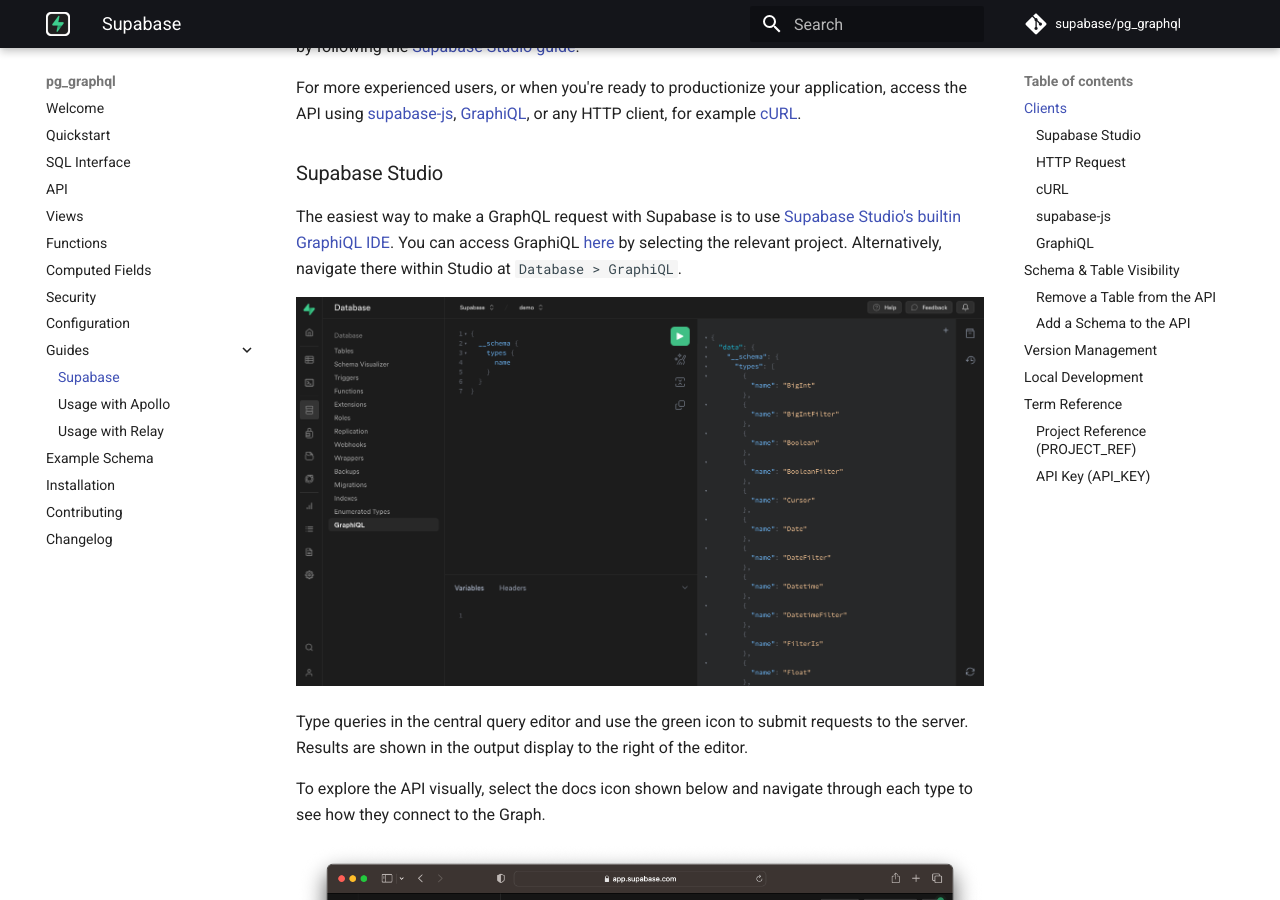
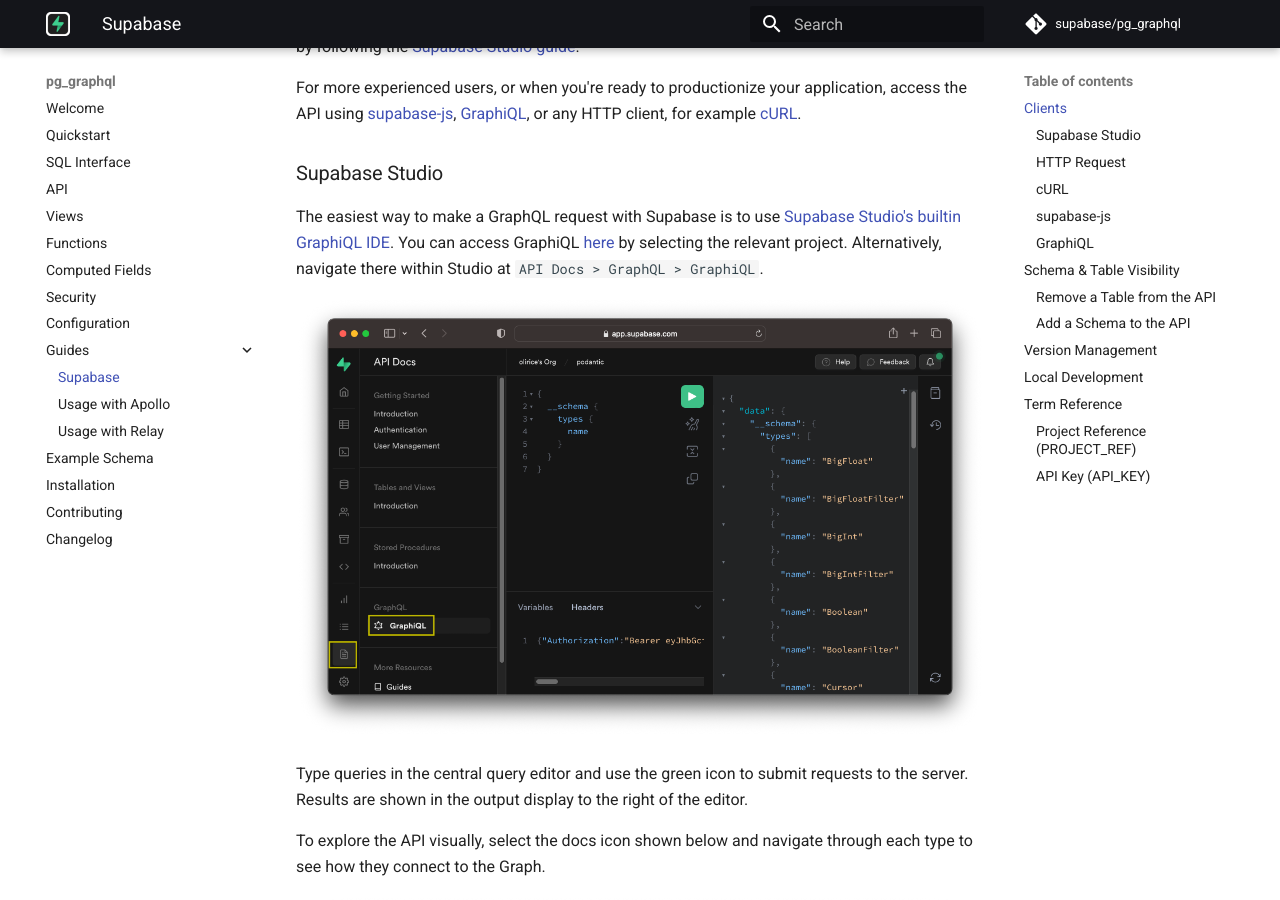
Before and after one commit to supabase/pg_graphql, an MkDocs documentation site: the page built from docs/supabase.md, in a window 1280 px wide and 900 px high, scrolled down 573 px. Built offline with MkDocs 1.6.1 and Material for MkDocs 9.7.7, drawn with Linux system fonts in a browser that asks for light colours; comment, search, counter and statistics services are not loaded.

Commit message:
Revert "docs: updated GraphiQL doc"

```diff
--- a/docs/supabase.md
+++ b/docs/supabase.md
@@ -18,8 +18,8 @@
 
 ### Supabase Studio
 
-The easiest way to make a GraphQL request with Supabase is to use [Supabase Studio's builtin GraphiQL IDE](https://app.supabase.com/project/_/database/graphiql).
-You can access GraphiQL [here](https://app.supabase.com/project/_/database/graphiql) by selecting the relevant project. Alternatively, navigate there within Studio at `Database > GraphiQL`.
+The easiest way to make a GraphQL request with Supabase is to use [Supabase Studio's builtin GraphiQL IDE](https://app.supabase.com/project/_/api/graphiql).
+You can access GraphiQL [here](https://app.supabase.com/project/_/api/graphiql) by selecting the relevant project. Alternatively, navigate there within Studio at `API Docs > GraphQL > GraphiQL`.
 
 ![graphiql](./assets/supabase_graphiql.png)
 
```
Also changed, not shown: docs/assets/supabase_graphiql.png.
